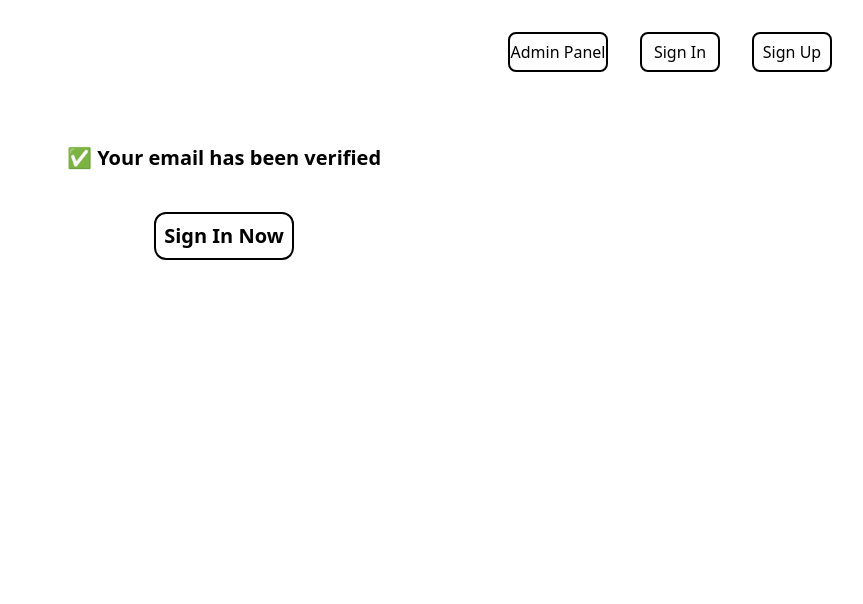
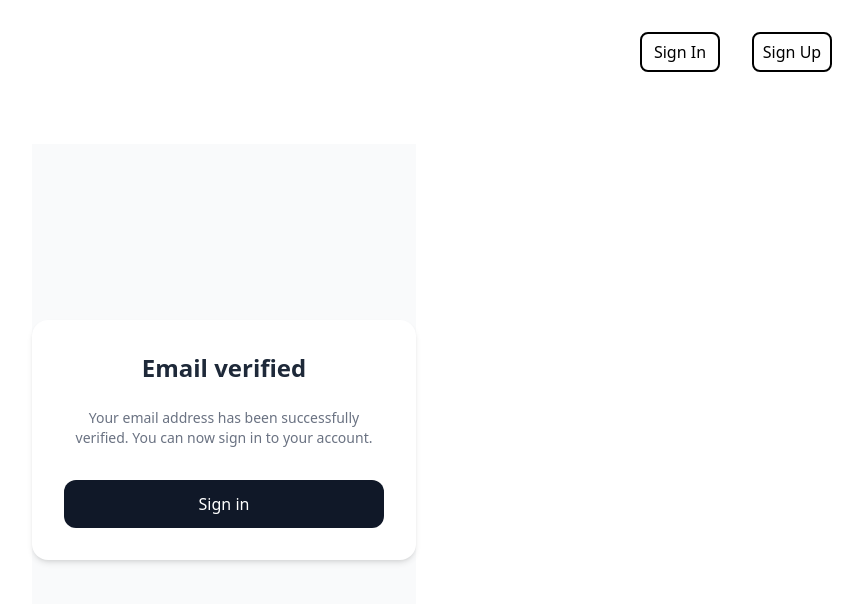
Before and after one commit to P0kay/Tutoring-Site, a Next.js app: page /verified in a window 1280 px wide. Shown: the top 604 px of the page, without its empty margins (416-1279 px from the left). Built offline with nearby package versions, Linux system fonts and the light colour scheme; no server answers.

Commit message:
cookies finished, signout working, admin panel security added

```diff
--- a/src/app/admin-panel/page.js
+++ b/src/app/admin-panel/page.js
@@ -1,12 +1,26 @@
-import { headers } from 'next/headers';
 import { getSql } from '@/app/lib/db';
 import { revalidatePath } from 'next/cache';
+import { getCurrentUser } from '../lib/auth';
 
 async function AdminPanel() {
-    const h = await headers();
-    const host = h.get('host');
-    const proto = h.get('x-forwarded-proto') || 'http';
-
+    const user = await getCurrentUser()
+    if (!user || user.type !== 'admin') {
+        return (
+            <div className="flex items-center justify-center bg-gray-50">
+                <div className="text-center">
+                    <h1 className="text-5xl font-semibold text-gray-800 mb-4">
+                        403
+                    </h1>
+                    <p className="text-xl text-gray-600 mb-2">
+                        Forbidden
+                    </p>
+                    <p className="text-sm text-gray-500">
+                        Admin access only
+                    </p>
+                </div>
+            </div>
+        )
+    }
     const sql = getSql();
     const users = await sql.query(`
       SELECT
@@ -25,7 +39,15 @@ async function AdminPanel() {
     async function approveUser(formData) {
         'use server';
 
+        const user = await getCurrentUser();
+        if (!user || user.type !== 'admin') {
+            throw new Error('Forbidden');
+        }
+
         const uuid = formData.get('uuid');
+        if (!uuid || typeof uuid !== 'string') {
+            throw new Error('Invalid uuid');
+        }
         const sql = getSql();
 
         await sql.query(
--- /dev/null
+++ b/src/app/api/auth/signout/route.js
@@ -0,0 +1,24 @@
+import { NextResponse } from 'next/server';
+import { cookies } from 'next/headers';
+import { getSql } from '@/app/lib/db';
+import { getBaseUrl } from '@/app/lib/url-generation';
+
+export async function POST(req) {
+    const cookieStore = await cookies();
+    const sessionId = cookieStore.get('session')?.value;
+
+    if (sessionId) {
+        const sql = getSql();
+        await sql.query('DELETE FROM sessions WHERE uuid = $1::uuid', [sessionId]);
+    }
+
+    cookieStore.set('session', '', {
+        httpOnly: true,
+        secure: process.env.NODE_ENV === 'production',
+        sameSite: 'lax',
+        path: '/',
+        maxAge: 0,
+    });
+
+    return NextResponse.redirect(`${getBaseUrl(req)}/`);
+}
--- a/src/app/layout.js
+++ b/src/app/layout.js
@@ -1,6 +1,7 @@
 import { Geist, Geist_Mono, Lilita_One } from "next/font/google";
 import "./globals.css";
 import Link from "next/link";
+import { getCurrentUser } from '@/app/lib/auth';
 
 const geistSans = Geist({
   variable: "--font-geist-sans",
@@ -22,22 +23,36 @@ const lilita = Lilita_One({
   variable: "--font-lilita-one",
 });
 
-export default function RootLayout({ children }) {
+export default async function RootLayout({ children }) {
+  const user = await getCurrentUser();
   return (
     <html lang="en">
       <body
         className={`${geistSans.variable} ${geistMono.variable} antialiased`}
       >
         <header className="flex justify-end gap-8 p-8">
-          <Link href='/admin-panel' className="border-2 w-25 h-10 rounded-lg flex justify-center items-center">
+          {user ?
+            <>
+              {user.type === 'admin' &&
+                <Link href='/admin-panel' className="border-2 w-25 h-10 rounded-lg flex justify-center items-center cursor-pointer transition-colors duration-200 hover:bg-amber-300 hover:border-amber-400">
                   Admin Panel
                 </Link>
-          <Link href='/signin' className="border-2 w-20 h-10 rounded-lg flex justify-center items-center">
+              }
+              <form action="/api/auth/signout" method="POST">
+                <button className="border-2 w-20 h-10 rounded-lg flex justify-center items-center cursor-pointer transition-colors duration-200 hover:bg-red-300 hover:border-red-400">
+                  Sign out
+                </button>
+              </form>
+            </> :
+            <>
+              <Link href='/signin' className="border-2 w-20 h-10 rounded-lg flex justify-center items-center cursor-pointer transition-colors duration-200 hover:bg-blue-300 hover:border-blue-400">
                 Sign In
               </Link>
-          <Link href='/signup' className="border-2 w-20 h-10 rounded-lg flex justify-center items-center">
+              <Link href='/signup' className="border-2 w-20 h-10 rounded-lg flex justify-center items-center cursor-pointer transition-colors duration-200 hover:bg-blue-300 hover:border-blue-400">
                 Sign Up
               </Link>
+            </>
+          }
         </header>
         <main className="flex gap-16 p-16 flex-wrap justify-center">
           {children}
--- /dev/null
+++ b/src/app/lib/auth.js
@@ -0,0 +1,25 @@
+import { cookies } from 'next/headers';
+import { getSql } from '@/app/lib/db';
+
+export async function getCurrentUser() {
+  const cookieStore = await cookies();
+  const sessionId = cookieStore.get('session')?.value;
+  if (!sessionId) return null;
+
+  const sql = getSql();
+
+  // If you store sessions.uuid as UUID, cast $1::uuid
+  const rows = await sql.query(
+    `
+    SELECT u.uuid, u.email, u.type
+    FROM sessions s
+    JOIN users u ON u.uuid = s.user_uuid
+    WHERE s.uuid = $1::uuid
+      AND (s.expires_at IS NULL OR s.expires_at > NOW())
+    LIMIT 1
+    `,
+    [sessionId]
+  );
+
+  return rows.length ? rows[0] : null;
+}
--- a/src/app/verified/page.js
+++ b/src/app/verified/page.js
@@ -2,11 +2,27 @@ import Link from "next/link";
 
 function Verified() {
     return (
-        <div className="h-min flex items-center justify-center flex-col gap-10">
-            <h1 className="text-xl font-semibold">
-                ✅ Your email has been verified
-            </h1>
-            <Link href='/signin' className="text-xl font-semibold border-2 rounded-xl p-2">Sign In Now</Link>
+        <div className="flex items-center justify-center bg-gray-50">
+            <div className="bg-white p-8 rounded-2xl shadow-md text-center flex flex-col gap-6 max-w-sm w-full">
+                <h1 className="text-2xl font-semibold text-gray-800">
+                    Email verified
+                </h1>
+
+                <p className="text-sm text-gray-500">
+                    Your email address has been successfully verified.
+                    You can now sign in to your account.
+                </p>
+
+                <Link
+                    href="/signin"
+                    className="mt-2 inline-flex items-center justify-center rounded-xl bg-gray-900 px-6 py-3
+                 text-white font-medium transition
+                 hover:bg-gray-800 focus:outline-none focus:ring-2
+                 focus:ring-gray-900 focus:ring-offset-2"
+                >
+                    Sign in
+                </Link>
+            </div>
         </div>
     );
 }
```
Lines whose indentation alone changed are shown as unchanged.
